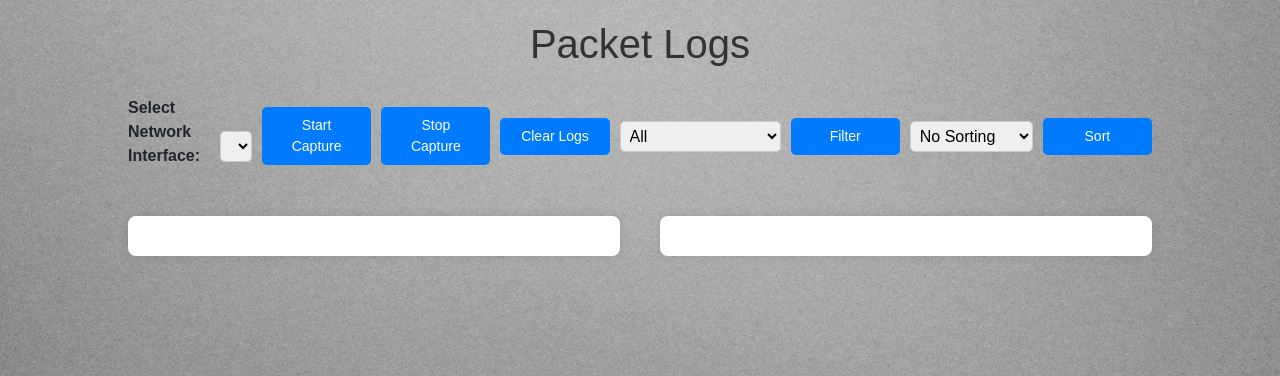
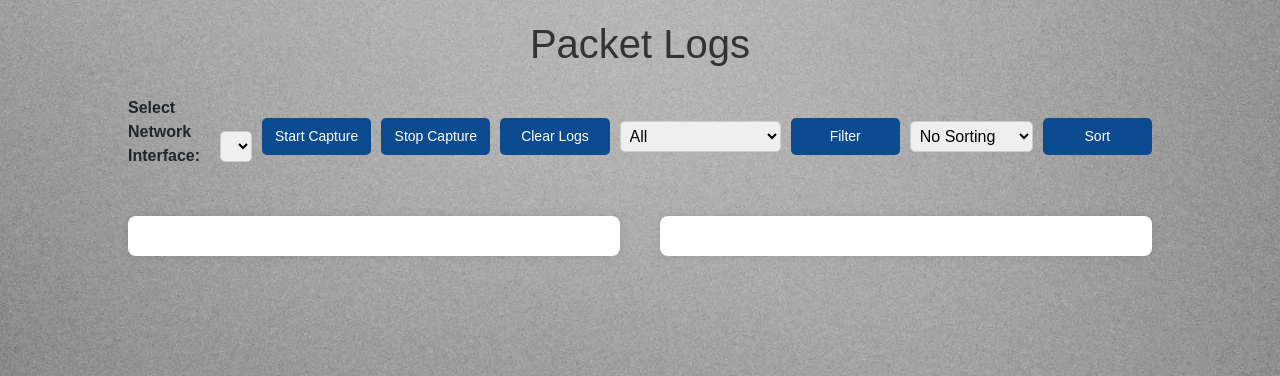
Before and after one commit to kabuprojects/cosf323_january2025_group2, a Flask app: page / in a window 1280 px wide. Shown: the part 44-420 px from the top of the page. Run offline with Flask 3, Linux system fonts and the light colour scheme; the visitor is signed in with stand-in values (Sample User, id 1); data that the repository does not hold is empty; parts of the project's set-up code (start-up, migrations or seed data) failed here and were passed over; some libraries are stand-ins or nearby versions.

Commit message:
Update index.css

```diff
--- a/COSF 323 Team project/static/index.css
+++ b/COSF 323 Team project/static/index.css
@@ -130,10 +130,10 @@ button:hover {
 }
 
 .controls button {
-    padding: 8px 15px; /* Reduced size for buttons */
+    padding: 8px 10px; /* Reduced size for buttons */
     border: none;
     border-radius: 5px;
-    background-color: #007bff;
+    background-color: #0c4b8f;
     color: white;
     font-size: 14px;
     cursor: pointer;
@@ -141,5 +141,5 @@ button:hover {
 }
 
 .controls button:hover {
-    background-color: #0056b3;
+    background-color: #126fd3;
 }
```
